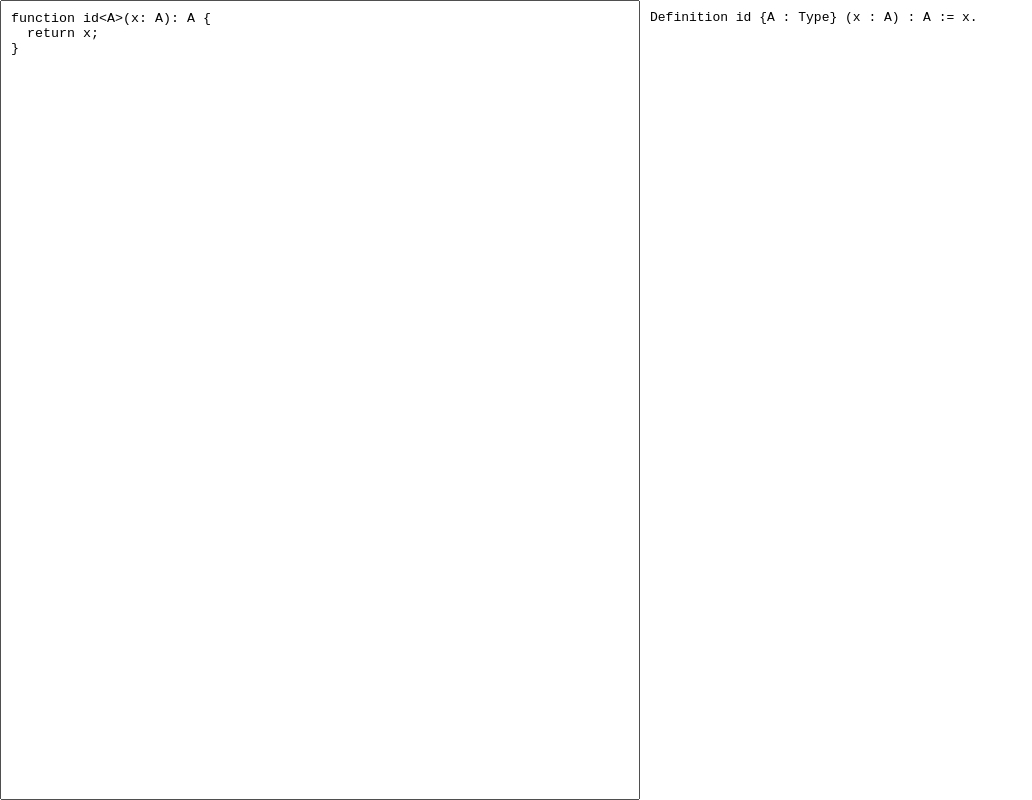
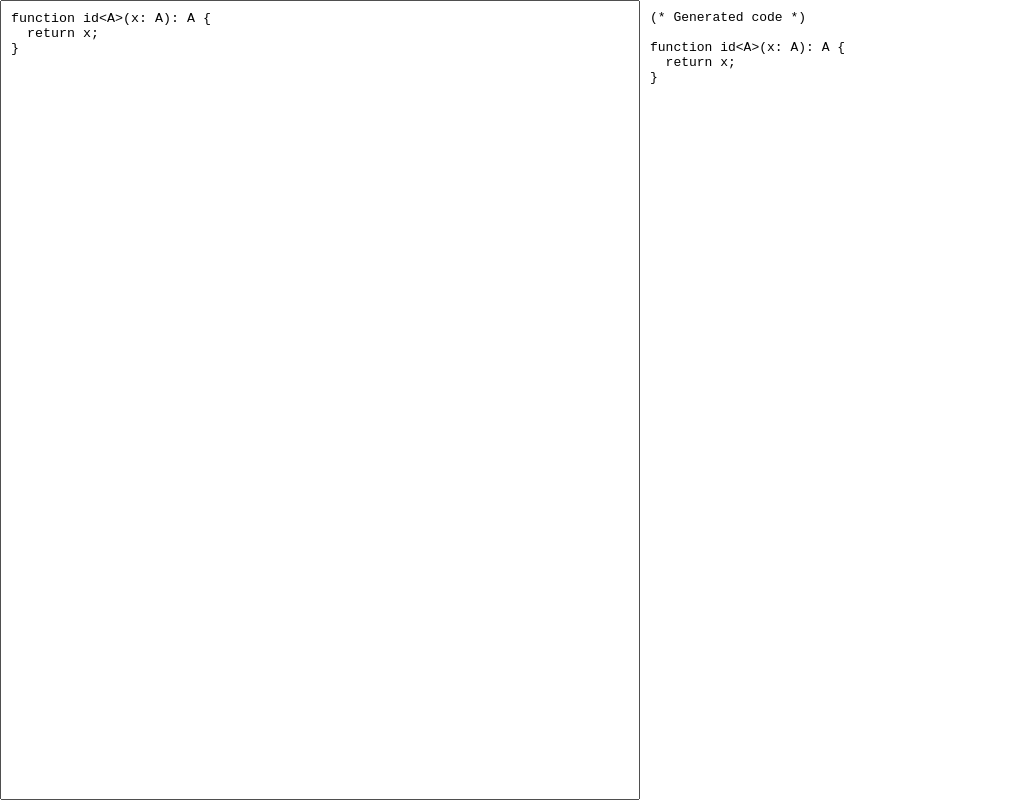
Before and after one commit to clarus/experiments, a React (Create React App) app in the folder javascript/coq-of-js/: page / in a window 1280 px wide. Shown: the whole page, without its empty margins (0-1032 px from the left). Built offline with nearby package versions, Linux system fonts and the light colour scheme.

Commit message:
Put the generated code into a separated component

```diff
--- a/javascript/coq-of-js/src/App.js
+++ b/javascript/coq-of-js/src/App.js
@@ -1,4 +1,6 @@
 import React, {Component} from 'react';
+import CoqOutput from './CoqOutput.js';
+
 import './App.css';
 
 export default class App extends Component {
@@ -12,16 +14,13 @@ export default class App extends Component {
 
   render() {
     const {jsInput} = this.state;
-    const coqOutput = 'Definition id {A : Type} (x : A) : A := x.\n'
 
     return (
       <div>
         <div className="split left">
           <textarea onChange={this.onChangeJsInput} value={jsInput} />
         </div>
-        <div className="split right">
-          <code><pre>{coqOutput}</pre></code>
-        </div>
+        <CoqOutput jsInput={jsInput} />
       </div>
     );
   }
--- /dev/null
+++ b/javascript/coq-of-js/src/CoqOutput.js
@@ -0,0 +1,19 @@
+import React, {PureComponent} from 'react';
+
+export default class CoqOutput extends PureComponent {
+  getCoqOutput() {
+    const {jsInput} = this.props;
+
+    return `(* Generated code *)
+
+${jsInput}`;
+  }
+
+  render() {
+    return (
+      <div className="split right">
+        <code><pre>{this.getCoqOutput()}</pre></code>
+      </div>
+    );
+  }
+}
```
